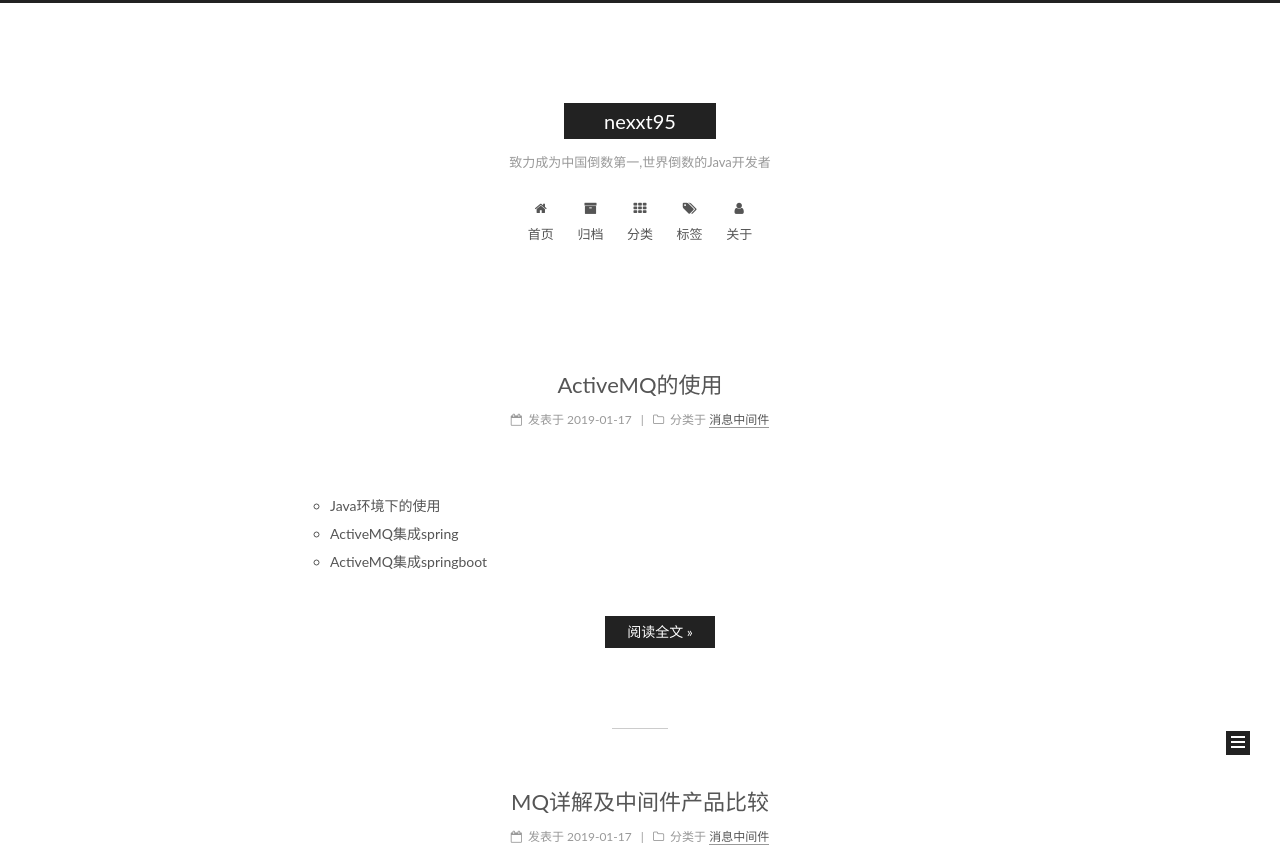
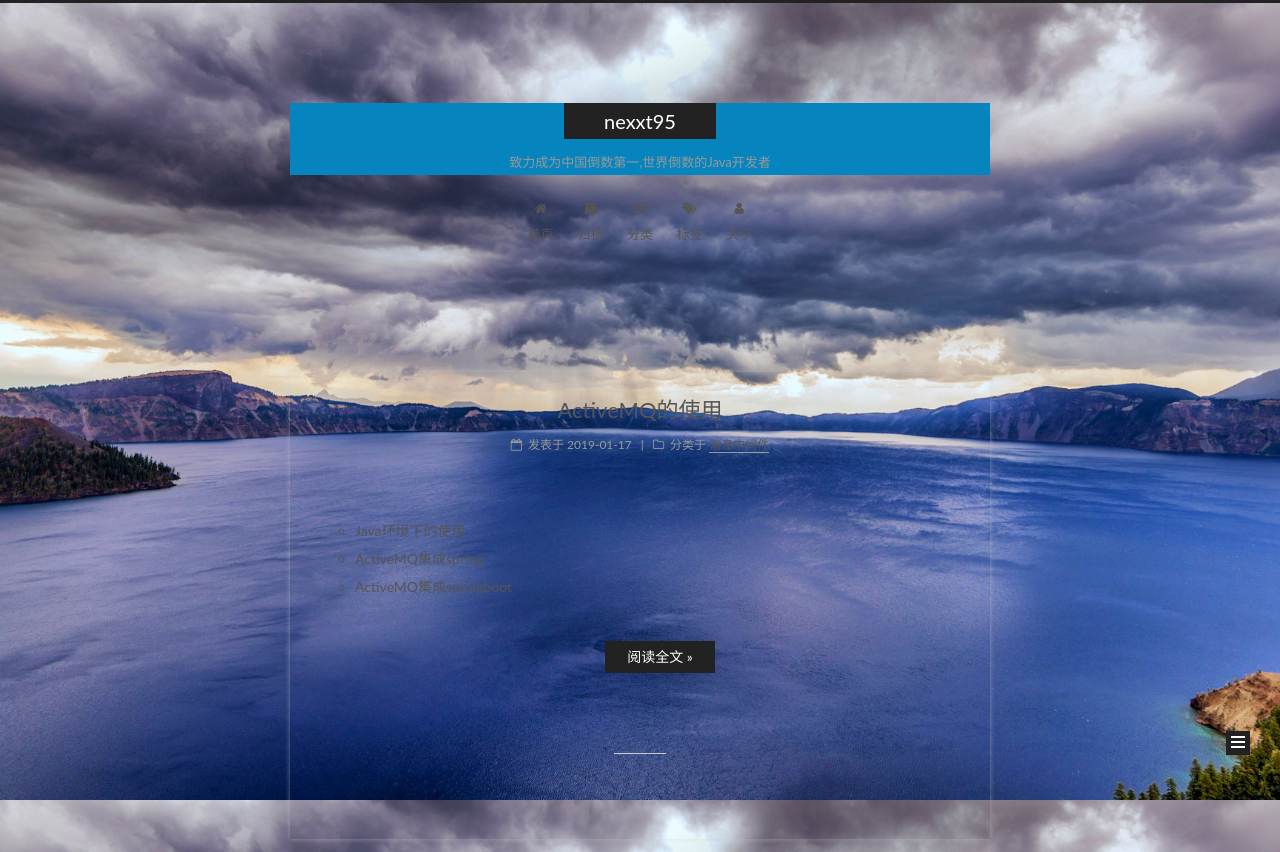
Before and after one commit to bigmzc/bigmzc.github.io, a plain HTML site: page index.html in a window 1280 px wide. Shown: the top 852 px of the page. Drawn offline with Linux system fonts and the light colour scheme.

Commit message:
Site updated: 2019-01-20 11:04:42

```diff
--- a/css/main.css
+++ b/css/main.css
@@ -1822,7 +1822,7 @@ pre .javascript .function {
   width: 4px;
   height: 4px;
   border-radius: 50%;
-  background: #2140c7;
+  background: #5eedb5;
 }
 .links-of-blogroll {
   font-size: 13px;
@@ -2660,3 +2660,20 @@ embed {
 .links-of-blogroll-inline .links-of-blogroll-item {
   display: inline-block;
 }
+.post {
+  margin-top: 0px;
+  margin-bottom: 60px;
+  padding: 25px;
+  -webkit-box-shadow: 0 0 5px rgba(202,203,203,0.5);
+  -moz-box-shadow: 0 0 5px rgba(202,203,204,0.5);
+}
+.site-meta {
+  background: #0684bd;
+}
+body {
+  background: url("/images/bg.jpg");
+  background-size: cover;
+  background-repeat: no-repeat;
+  background-attachment: fixed;
+  background-position: center;
+}
```
Also changed, not shown: images/bg.jpg (added).
